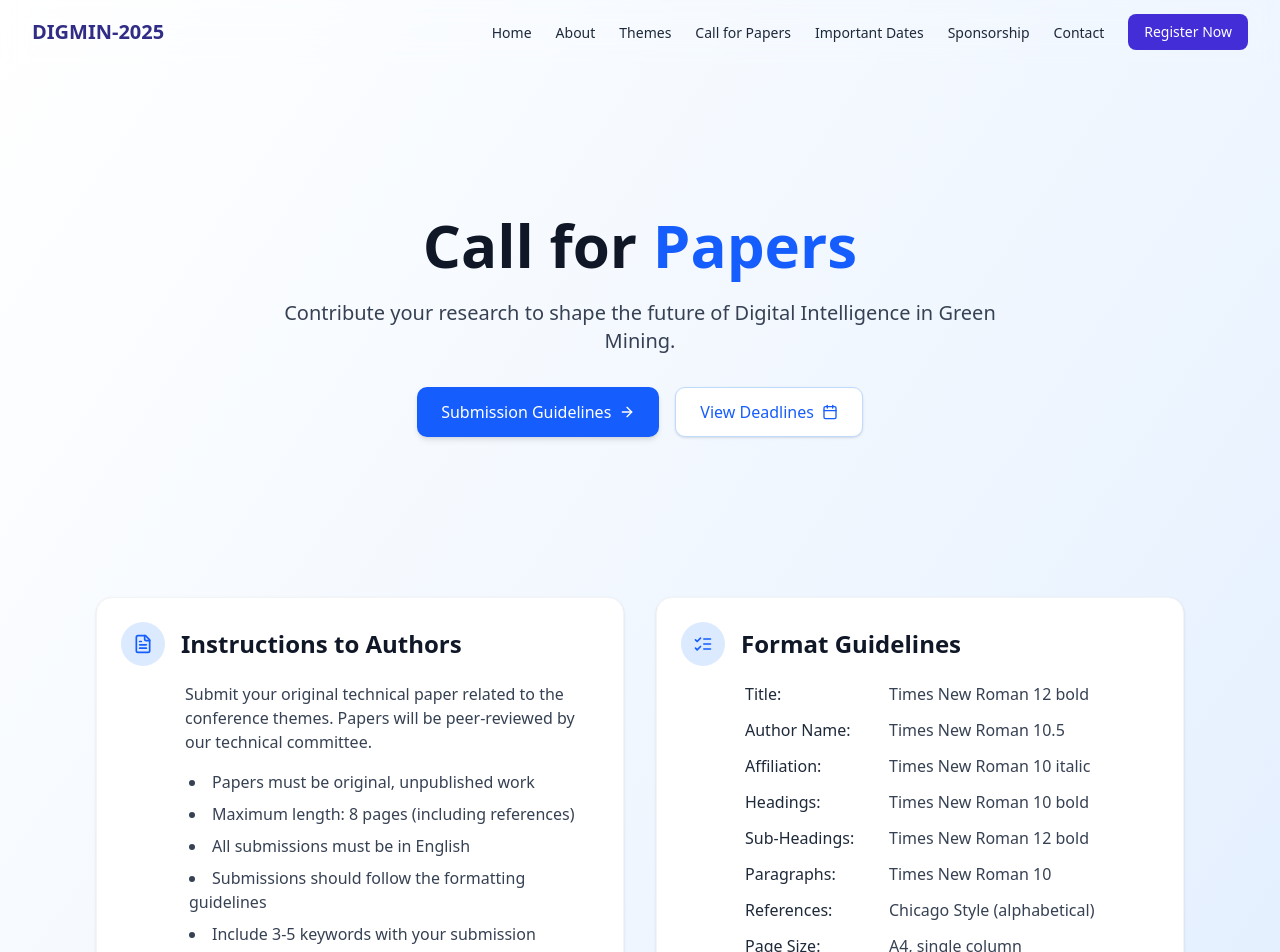
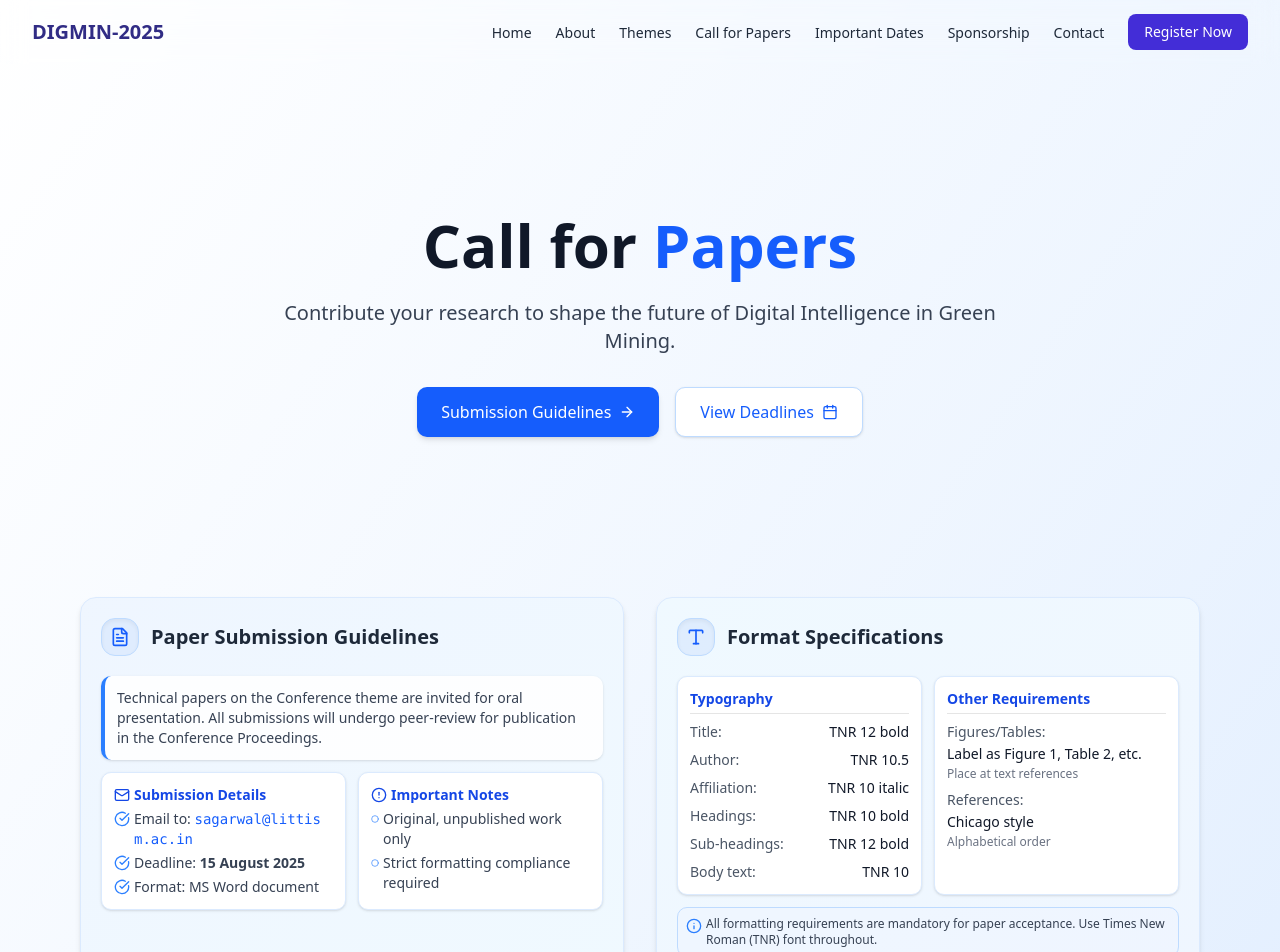
Before and after one commit to anirban2005143a/international-conference-digimin-2025, a Next.js app in the folder frontend/: page /callforpapers in a window 1280 px wide. Shown: the top 952 px of the page. Built offline with nearby package versions, Linux system fonts and the light colour scheme; a web font is replaced by a local one.

Commit message:
call for paper done

```diff
--- a/frontend/src/components/callForPaperPage/CallForPaperPage.jsx
+++ b/frontend/src/components/callForPaperPage/CallForPaperPage.jsx
@@ -1,8 +1,9 @@
 "use client"
 
 import { useEffect, useRef } from 'react';
-import { Mail, Calendar, FileText, ListChecks, ArrowRight, Send } from 'lucide-react';
+import { Mail, Calendar, FileText, ListChecks, ArrowRight, Send, CheckCircle, AlertCircle, Circle, Type, Info } from 'lucide-react';
 import { motion, useAnimation, useInView, stagger, delay } from 'framer-motion';
+import Link from 'next/link';
 
 // Animation variants
 const fadeInUp = {
@@ -67,7 +68,7 @@ export default function CallForPapers() {
 
   return (
     <div className="bg-gradient-to-br from-white via-blue-50 to-blue-100 text-gray-900 min-h-screen font-sans">
-      <div className="max-w-6xl mx-auto px-4 sm:px-6 lg:px-8 py-12 md:py-20 space-y-12 md:space-y-20">
+      <div className="max-w-6xl mx-auto px-4 py-12 md:py-20 space-y-12 md:space-y-20">
         {/* Hero Section */}
         <motion.section
           ref={ref}
@@ -97,109 +98,164 @@ export default function CallForPapers() {
             </p>
           </motion.div>
           <motion.div variants={item} className="mt-8 flex flex-col sm:flex-row justify-center gap-4">
-            <a
-              href="#submission"
+            <Link
+              href="/callforpapers/#submission"
               className="inline-flex items-center justify-center bg-blue-600 hover:bg-blue-700 text-white font-medium px-6 py-3 rounded-lg transition-all shadow-md hover:shadow-lg"
             >
               Submission Guidelines
               <ArrowRight className="w-4 h-4 ml-2" />
-            </a>
-            <a
-              href="#deadlines"
+            </Link>
+            <Link
+              href="/callforpapers/#deadlines"
               className="inline-flex items-center justify-center bg-white hover:bg-gray-50 text-blue-600 font-medium px-6 py-3 rounded-lg transition-all border border-blue-200 shadow-sm hover:shadow-md"
             >
               View Deadlines
               <Calendar className="w-4 h-4 ml-2" />
-            </a>
+            </Link>
           </motion.div>
         </motion.section>
 
         {/* Grid Layout for Content Sections */}
-        <div className="grid grid-cols-1 lg:grid-cols-2 gap-8">
-          {/* Section: Instructions to Authors */}
+        <section id='submission' className="grid grid-cols-1 lg:grid-cols-2 gap-8 space-y-5  ">
+          {/* Section: Paper Submission */}
           <motion.section
-            className="bg-white md:p-6 py-6 px-3 rounded-2xl shadow-sm border border-gray-100 hover:shadow-md transition-shadow"
+            className="bg-gradient-to-br from-blue-50 to-sky-50 p-3 py-5 sm:p-5 rounded-2xl shadow-md border border-blue-100 hover:shadow-lg transition-shadow mx-2 sm:mx-0"
             variants={fadeInUp}
             initial="hidden"
             whileInView="visible"
             viewport={{ once: true, margin: "-50px" }}
             custom={1}
           >
-            <div className="flex items-center mb-4">
-              <div className="bg-blue-100 p-3 rounded-full mr-4">
-                <FileText className="w-5 h-5 text-blue-600" />
+            <div className="flex items-center mb-3 sm:mb-5">
+              <div className="bg-blue-100/80 p-2 rounded-xl mr-3 shadow-inner border border-blue-200">
+                <FileText className="w-4 h-4 sm:w-5 sm:h-5 text-blue-600" />
               </div>
-              <h2 className="text-2xl font-semibold text-gray-900">
-                Instructions to Authors
+              <h2 className="text-lg sm:text-xl font-bold text-gray-800">
+                Paper Submission Guidelines
               </h2>
             </div>
-            <div className="md:pl-16">
-              <p className="text-gray-700 mb-4">
-                Submit your original technical paper related to the conference themes. Papers will be peer-reviewed by our technical committee.
+
+            <div className="space-y-2 sm:space-y-3">
+              <div className="p-3 bg-white/90 rounded-lg border-l-4 border-blue-500 shadow-sm">
+                <p className="text-xs sm:text-sm text-gray-700">
+                  Technical papers on the Conference theme are invited for oral presentation.
+                  All submissions will undergo peer-review for publication in the Conference Proceedings.
                 </p>
-              <ul className="list-disc list-inside text-gray-700 space-y-2 pl-1">
-                <li>Papers must be original, unpublished work</li>
-                <li>Maximum length: 8 pages (including references)</li>
-                <li>All submissions must be in English</li>
-                <li>Submissions should follow the formatting guidelines</li>
-                <li>Include 3-5 keywords with your submission</li>
-                <li>Clearly state the contribution to the field</li>
+              </div>
+
+              <div className="grid grid-cols-1 gap-2 sm:gap-3 sm:grid-cols-2">
+                <div className="bg-white p-2 sm:p-3 rounded-lg border border-blue-100 shadow-sm">
+                  <h3 className="font-semibold text-xs sm:text-sm text-blue-700 mb-1 flex items-center">
+                    <Mail className="w-3 h-3 sm:w-4 sm:h-4 mr-1" /> Submission Details
+                  </h3>
+                  <ul className="space-y-1 text-xs sm:text-sm text-gray-700">
+                    <li className="flex items-start">
+                      <CheckCircle className="w-3 h-3 sm:w-4 sm:h-4 text-blue-500 mt-0.5 mr-1 flex-shrink-0" />
+                      <span>Email to: <span className="font-mono text-blue-600 break-all">sagarwal@littism.ac.in</span></span>
+                    </li>
+                    <li className="flex items-start">
+                      <CheckCircle className="w-3 h-3 sm:w-4 sm:h-4 text-blue-500 mt-0.5 mr-1 flex-shrink-0" />
+                      <span>Deadline: <span className="font-semibold">15 August 2025</span></span>
+                    </li>
+                    <li className="flex items-start">
+                      <CheckCircle className="w-3 h-3 sm:w-4 sm:h-4 text-blue-500 mt-0.5 mr-1 flex-shrink-0" />
+                      <span>Format: MS Word document</span>
+                    </li>
                   </ul>
+                </div>
+
+                <div className="bg-white p-2 sm:p-3 rounded-lg border border-blue-100 shadow-sm">
+                  <h3 className="font-semibold text-xs sm:text-sm text-blue-700 mb-1 flex items-center">
+                    <AlertCircle className="w-3 h-3 sm:w-4 sm:h-4 mr-1" /> Important Notes
+                  </h3>
+                  <ul className="space-y-1 text-xs sm:text-sm text-gray-700">
+                    <li className="flex items-start">
+                      <Circle className="w-2 h-2 mt-1.5 mr-1 text-blue-500 flex-shrink-0" />
+                      <span>Original, unpublished work only</span>
+                    </li>
+                    <li className="flex items-start">
+                      <Circle className="w-2 h-2 mt-1.5 mr-1 text-blue-500 flex-shrink-0" />
+                      <span>Strict formatting compliance required</span>
+                    </li>
+                  </ul>
+                </div>
+              </div>
             </div>
           </motion.section>
 
-          {/* Section: Format Guidelines */}
+          {/* Section: Format Specifications */}
           <motion.section
-            className="bg-white p-6 rounded-2xl shadow-sm border border-gray-100 hover:shadow-md transition-shadow"
+            className="bg-gradient-to-br from-sky-50 to-blue-50 p-3 sm:p-5 rounded-2xl shadow-md border border-blue-100 hover:shadow-lg transition-shadow mx-2 sm:mx-0 py-5"
             variants={fadeInUp}
             initial="hidden"
             whileInView="visible"
-            viewport={{ once: true, margin: "-50px" }}
+            viewport={{ once: true }}
             custom={2}
           >
-            <div className="flex items-center mb-4">
-              <div className="bg-blue-100 p-3 rounded-full mr-4">
-                <ListChecks className="w-5 h-5 text-blue-600" />
+            <div className="flex items-center mb-3 sm:mb-5">
+              <div className="bg-blue-100/80 p-2 rounded-xl mr-3 shadow-inner border border-blue-200">
+                <Type className="w-4 h-4 sm:w-5 sm:h-5 text-blue-600" />
               </div>
-              <h2 className="text-2xl font-semibold text-gray-900">
-                Format Guidelines
+              <h2 className="text-lg sm:text-xl font-bold text-gray-800">
+                Format Specifications
               </h2>
             </div>
-            <div className="md:pl-16">
-              <ul className="space-y-3">
-                <li className="flex">
-                  <span className="font-medium text-gray-800 w-36">Title:</span>
-                  <span className="text-gray-700">Times New Roman 12 bold</span>
+
+            <div className="grid grid-cols-1 gap-2 sm:gap-3 sm:grid-cols-2">
+              <div className="bg-white p-2 sm:p-3 rounded-lg border border-blue-100 shadow-sm">
+                <h3 className="font-semibold text-xs sm:text-sm text-blue-700 mb-2 border-b pb-1">Typography</h3>
+                <ul className="space-y-1 sm:space-y-2">
+                  <li className="flex justify-between text-xs sm:text-sm">
+                    <span className="text-gray-600">Title:</span>
+                    <span className="font-medium">TNR 12 bold</span>
                   </li>
-                <li className="flex">
-                  <span className="font-medium text-gray-800 w-36">Author Name:</span>
-                  <span className="text-gray-700">Times New Roman 10.5</span>
+                  <li className="flex justify-between text-xs sm:text-sm">
+                    <span className="text-gray-600">Author:</span>
+                    <span className="font-medium">TNR 10.5</span>
                   </li>
-                <li className="flex">
-                  <span className="font-medium text-gray-800 w-36">Affiliation:</span>
-                  <span className="text-gray-700">Times New Roman 10 italic</span>
+                  <li className="flex justify-between text-xs sm:text-sm">
+                    <span className="text-gray-600">Affiliation:</span>
+                    <span className="font-medium">TNR 10 italic</span>
                   </li>
-                <li className="flex">
-                  <span className="font-medium text-gray-800 w-36">Headings:</span>
-                  <span className="text-gray-700">Times New Roman 10 bold</span>
+                  <li className="flex justify-between text-xs sm:text-sm">
+                    <span className="text-gray-600">Headings:</span>
+                    <span className="font-medium">TNR 10 bold</span>
                   </li>
-                <li className="flex">
-                  <span className="font-medium text-gray-800 w-36">Sub-Headings:</span>
-                  <span className="text-gray-700">Times New Roman 12 bold</span>
+                  <li className="flex justify-between text-xs sm:text-sm">
+                    <span className="text-gray-600">Sub-headings:</span>
+                    <span className="font-medium">TNR 12 bold</span>
                   </li>
-                <li className="flex">
-                  <span className="font-medium text-gray-800 w-36">Paragraphs:</span>
-                  <span className="text-gray-700">Times New Roman 10</span>
-                </li>
-                <li className="flex">
-                  <span className="font-medium text-gray-800 w-36">References:</span>
-                  <span className="text-gray-700">Chicago Style (alphabetical)</span>
-                </li>
-                <li className="flex">
-                  <span className="font-medium text-gray-800 w-36">Page Size:</span>
-                  <span className="text-gray-700">A4, single column</span>
+                  <li className="flex justify-between text-xs sm:text-sm">
+                    <span className="text-gray-600">Body text:</span>
+                    <span className="font-medium">TNR 10</span>
                   </li>
                 </ul>
+              </div>
+
+              <div className="bg-white p-2 sm:p-3 rounded-lg border border-blue-100 shadow-sm">
+                <h3 className="font-semibold text-xs sm:text-sm text-blue-700 mb-2 border-b pb-1">Other Requirements</h3>
+                <ul className="space-y-1 sm:space-y-2">
+                  <li className="text-xs sm:text-sm">
+                    <div className="text-gray-600 mb-0.5">Figures/Tables:</div>
+                    <div className="font-medium">Label as Figure 1, Table 2, etc.</div>
+                    <div className="text-[0.65rem] sm:text-xs text-gray-500 mt-0.5">Place at text references</div>
+                  </li>
+                  <li className="text-xs sm:text-sm">
+                    <div className="text-gray-600 mb-0.5">References:</div>
+                    <div className="font-medium">Chicago style</div>
+                    <div className="text-[0.65rem] sm:text-xs text-gray-500 mt-0.5">Alphabetical order</div>
+                  </li>
+                </ul>
+              </div>
+            </div>
+
+            <div className="mt-2 sm:mt-3 bg-blue-50/50 p-1.5 sm:p-2 rounded-lg border border-blue-200">
+              <div className="flex items-start">
+                <Info className="w-3 h-3 sm:w-4 sm:h-4 text-blue-500 mt-0.5 mr-1 flex-shrink-0" />
+                <p className="text-[0.65rem] sm:text-xs text-gray-700">
+                  All formatting requirements are mandatory for paper acceptance. Use Times New Roman (TNR) font throughout.
+                </p>
+              </div>
             </div>
           </motion.section>
 
@@ -209,7 +265,7 @@ export default function CallForPapers() {
             variants={fadeInUp}
             initial="hidden"
             whileInView="visible"
-            viewport={{ once: true , margin:"-50px"}}
+            viewport={{ once: true, margin: "-50px" }}
             custom={3}
             id="deadlines"
           >
@@ -266,7 +322,7 @@ export default function CallForPapers() {
               ))}
             </div>
           </motion.section>
-        </div>
+        </section>
 
         {/* Contact Section */}
         <motion.section
@@ -285,7 +341,7 @@ export default function CallForPapers() {
             Ready to Submit Your Paper?
           </h2>
           <p className="text-blue-100 mb-6 text-center max-w-2xl">
-            Submit your research paper via email with the subject line: "DIGM Conference Submission - [Your Paper Title]".
+            Submit your research paper via email with the subject line: "DIGMIN Conference Paper Submission - [Your Paper Title]".
             Include all authors' details and affiliations in the email body.
           </p>
           <motion.div
```
Lines whose indentation alone changed are shown as unchanged.
